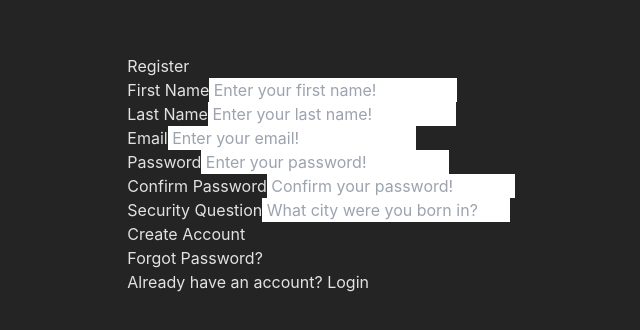
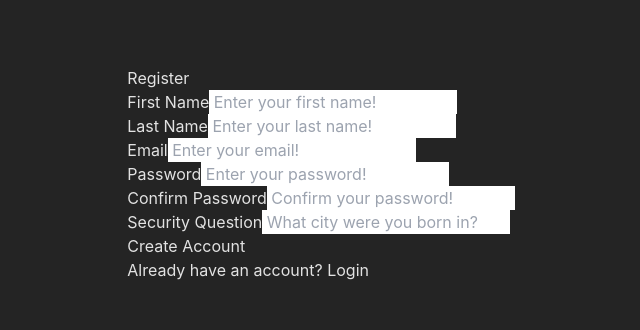
Before and after one commit to fufupatwo/swe-project, a React (Vite) app in the folder frontend/: page /CreateAccount in a window 1280 px wide. Shown: the part 226-556 px from the top of the page, without its empty margins (319-959 px from the left). Built offline with nearby package versions, Linux system fonts and the light colour scheme.

Commit message:
Removed forgot password from account creation page

```diff
--- a/frontend/src/pages/CreateAccount.jsx
+++ b/frontend/src/pages/CreateAccount.jsx
@@ -130,10 +130,7 @@
               </button>
             </div>
           </form>
-          <p className="mt-2 text-center text-sm text-gray-500">
-            {' '}
-            <a href="/ForgotPasswordPage" className="font-semibold leading-6 text-indigo-600 hover:text-indigo-500">Forgot Password?</a>
-          </p>
+
           <p className="mt-2 text-center text-sm text-gray-500">
             Already have an account?{' '}
             <a href="/" className="font-semibold leading-6 text-indigo-600 hover:text-indigo-500">Login</a>
```
